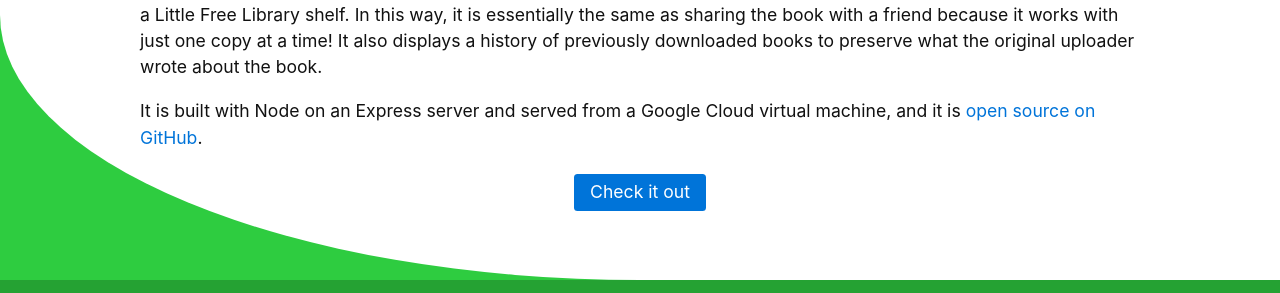
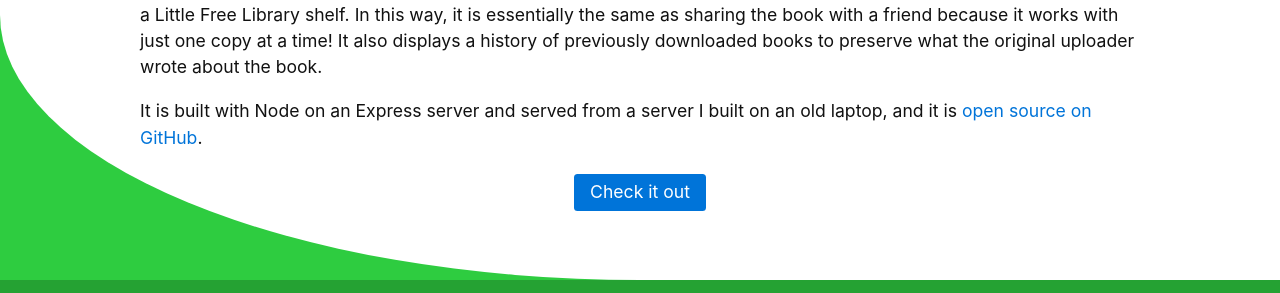
Before and after one commit to Alamantus/robbie.antenesse.net, a Jekyll site: the page built from _projects/little-library.md, in a window 1280 px wide. Shown: the part 833-1126 px from the top of the page. Built offline with Jekyll 4.4.1, drawn with Linux system fonts in a browser that asks for light colours.

Commit message:
Update Little Library url & info

```diff
--- a/_projects/little-library.md
+++ b/_projects/little-library.md
@@ -3,7 +3,7 @@
 title: Little Library
 time: 2019
 slug: little-library
-link: https://library.quietplace.tk
+link: https://library.alamantus.com
 order: 3
 ---
 
@@ -15,5 +15,5 @@
 copy at a time! It also displays a history of previously downloaded books to preserve what the original
 uploader wrote about the book.
 
-It is built with Node on an Express server and served from a Google Cloud virtual machine, and it is
+It is built with Node on an Express server and served from a server I built on an old laptop, and it is
 [open source on GitHub](https://github.com/Alamantus/little-library).
```
